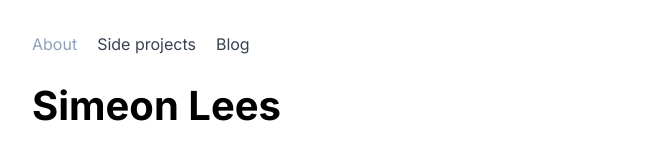
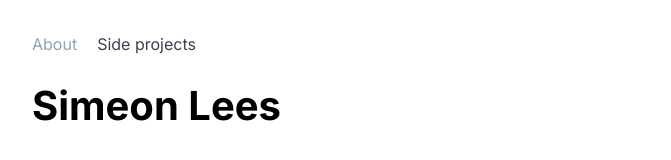
Before and after one commit to sim8/simeonlees.com, a Next.js app: page / in a window 1280 px wide. Shown: the top 160 px of the page, without its empty margins (304-975 px from the left). Built offline with nearby package versions, Linux system fonts and the light colour scheme.

Commit message:
Remove blog from main navigation while preserving post URLs

```diff
--- a/components/Navigation.tsx
+++ b/components/Navigation.tsx
@@ -14,10 +14,6 @@ const routes: Route[] = [
   {
     pathname: '/projects',
     title: 'Side projects',
-  },
-  {
-    pathname: '/blog',
-    title: 'Blog',
   },
 ];
 
```
